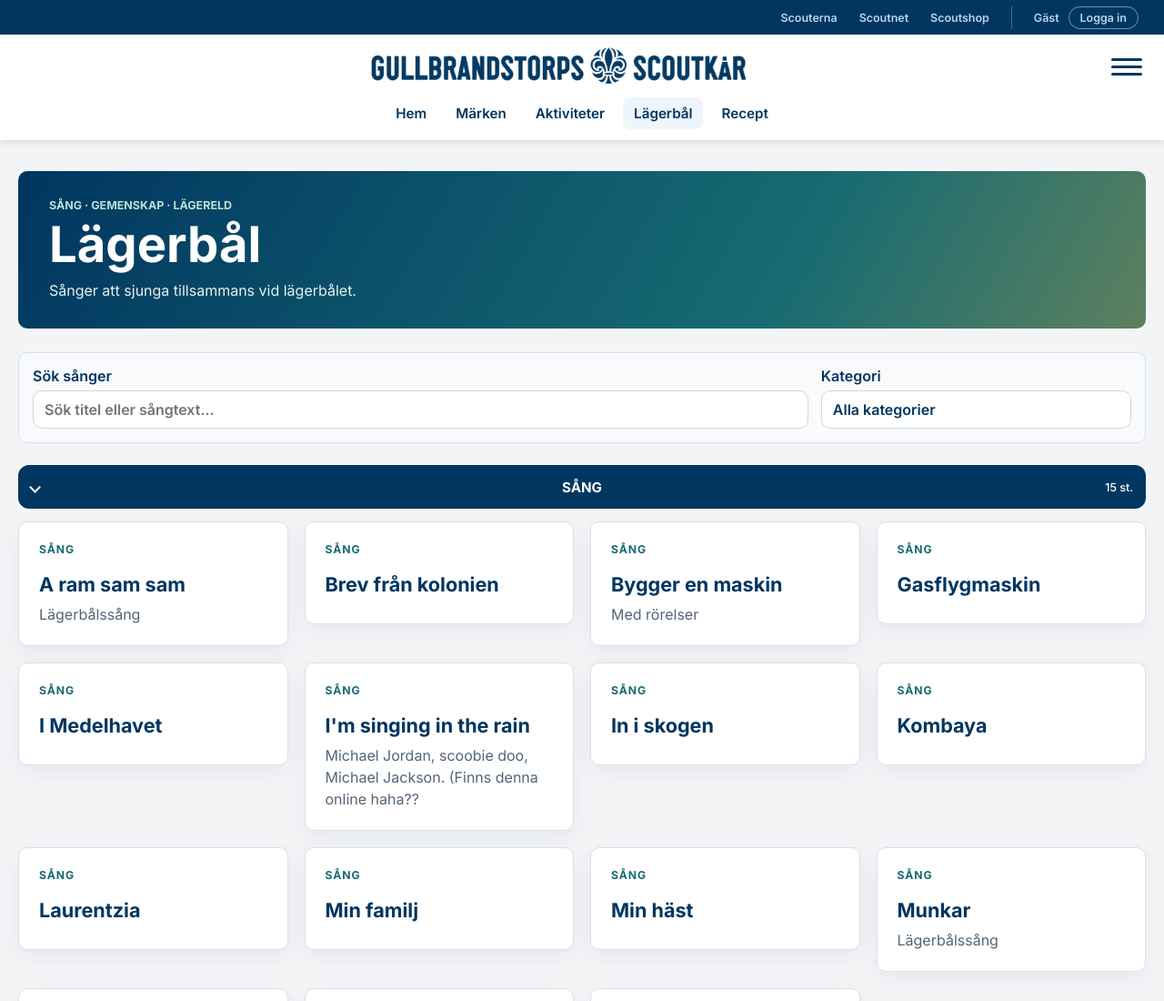
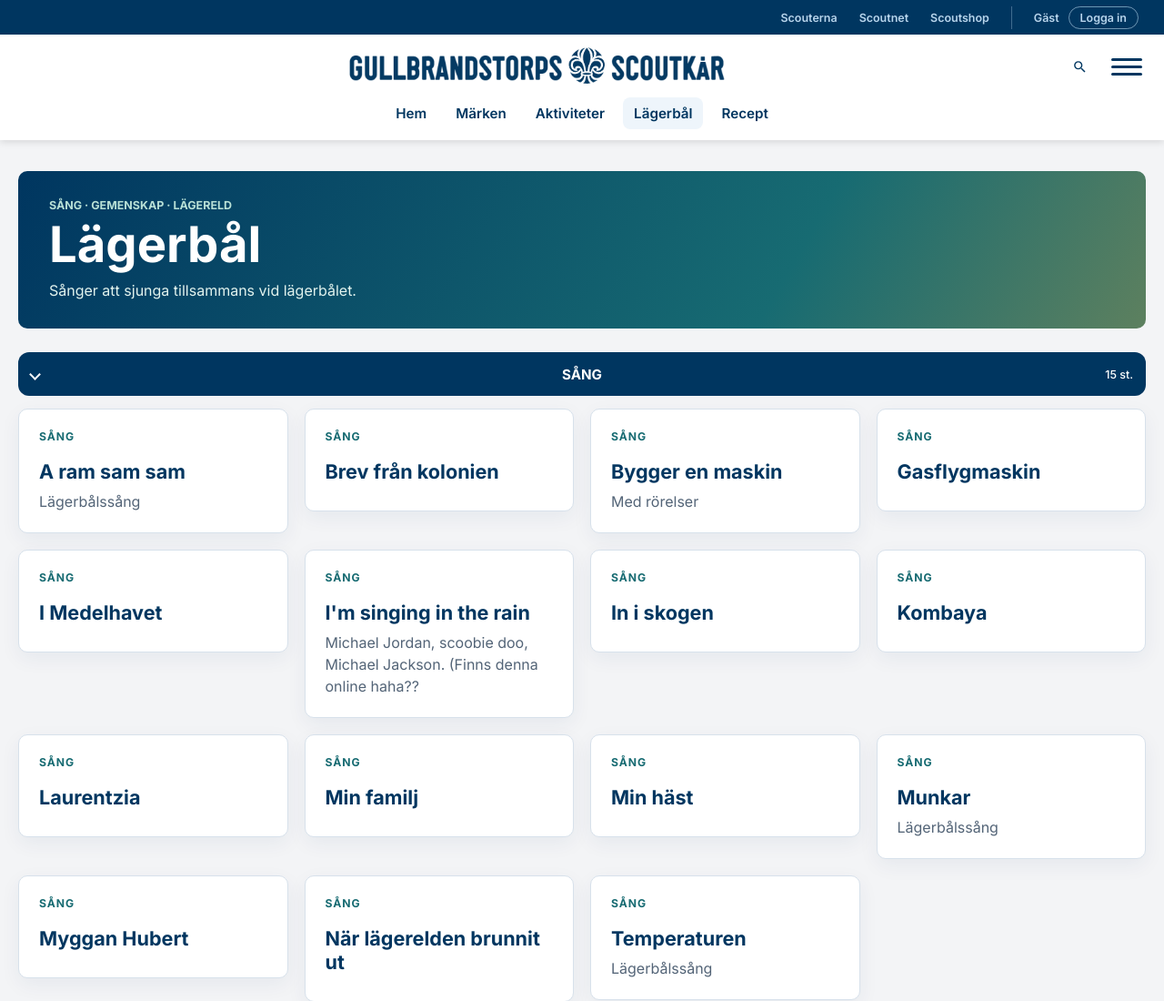
Before and after one commit to pstridh77/GTScout, a plain HTML site: page lagerbal.html in a window 1280 px wide. Shown: the top 1100 px of the page at 91% size. Drawn offline with nearby package versions, Linux system fonts and the light colour scheme; a script that the page names is missing.

Commit message:
search button

```diff
--- a/lagerbal.html
+++ b/lagerbal.html
@@ -17,6 +17,9 @@
             <a class="site-brand" href="index.html" aria-label="Gullbrandstorps scoutkår"><img src="images/icons/GTorp_banner.png" alt="Gullbrandstorps Scoutkår" class="site-brand-banner"></a>
             <nav class="main-nav" aria-label="Huvudnavigation"><a href="index.html" class="nav-link" data-nav-page="index">Hem</a><a href="marken.html" class="nav-link" data-nav-page="marken">Märken</a><a href="aktiviteter.html" class="nav-link" data-nav-page="aktiviteter">Aktiviteter</a><a href="lagerbal.html" class="nav-link active" data-nav-page="lagerbal" aria-current="page">Lägerbål</a><a href="kokbok.html" class="nav-link" data-nav-page="kokbok">Recept</a><a href="planering.html" class="nav-link" data-nav-page="planering">Planeringar</a><a href="arrangemang.html" class="nav-link" data-nav-page="arrangemang">Arrangemang</a><a href="arshjul.html" class="nav-link" data-nav-page="arshjul">Årshjul</a><a href="scouter.html" class="nav-link hidden" data-nav-page="scouter" data-scout-navigation>Scouter</a><a href="admin.html" class="nav-link hidden" data-nav-page="admin" data-admin-panel>Administration</a></nav>
             <div class="library-header-actions">
+                <button id="filtersVisibilityToggle" class="filters-visibility-toggle" type="button" aria-label="Visa sökfält och filter" aria-pressed="false" aria-expanded="false" aria-controls="songFilters" title="Visa sökfält och filter">
+                    <span class="filters-visibility-icon" aria-hidden="true"><svg viewBox="0 0 24 24" width="16" height="16"><path fill="currentColor" d="M9.5,3A6.5,6.5 0 0,1 16,9.5C16,11.11 15.41,12.59 14.44,13.73L14.71,14H15.5L20.5,19L19,20.5L14,15.5V14.71L13.73,14.44C12.59,15.41 11.11,16 9.5,16A6.5,6.5 0 0,1 3,9.5A6.5,6.5 0 0,1 9.5,3M9.5,5C7,5 5,7 5,9.5C5,12 7,14 9.5,14C12,14 14,12 14,9.5C14,7 12,5 9.5,5Z" /></svg></span>
+                </button>
                 <div class="planning-actions-menu">
                     <button id="planningActionsBtn" class="header-menu-button" type="button" aria-label="Meny" aria-expanded="false" aria-controls="planningActionsDropdown" title="Meny"><span></span><span></span><span></span></button>
                     <div id="planningActionsDropdown" class="planning-actions-dropdown hidden" role="menu">
@@ -55,7 +58,7 @@
         <section class="page-hero" aria-labelledby="songsTitle">
             <div><p class="page-kicker">Sång · gemenskap · lägereld</p><h1 id="songsTitle">Lägerbål</h1><p>Sånger att sjunga tillsammans vid lägerbålet.</p></div>
         </section>
-        <div class="cookbook-toolbar song-search">
+        <div id="songFilters" class="cookbook-toolbar song-search filters--hidden" data-page-filters>
             <label class="filter-field search-field"><span>Sök sånger</span><input id="songSearch" type="search" placeholder="Sök titel eller sångtext..."></label>
             <label class="filter-field"><span>Kategori</span><select id="songCategoryFilter"><option value="">Alla kategorier</option><option value="Sång">Sång</option><option value="Rop">Rop</option><option value="Lek">Lek</option></select></label>
         </div>
```
Also changed, not shown: tests/lagerbal.test.js (+7 -0 lines), 1 other file.
